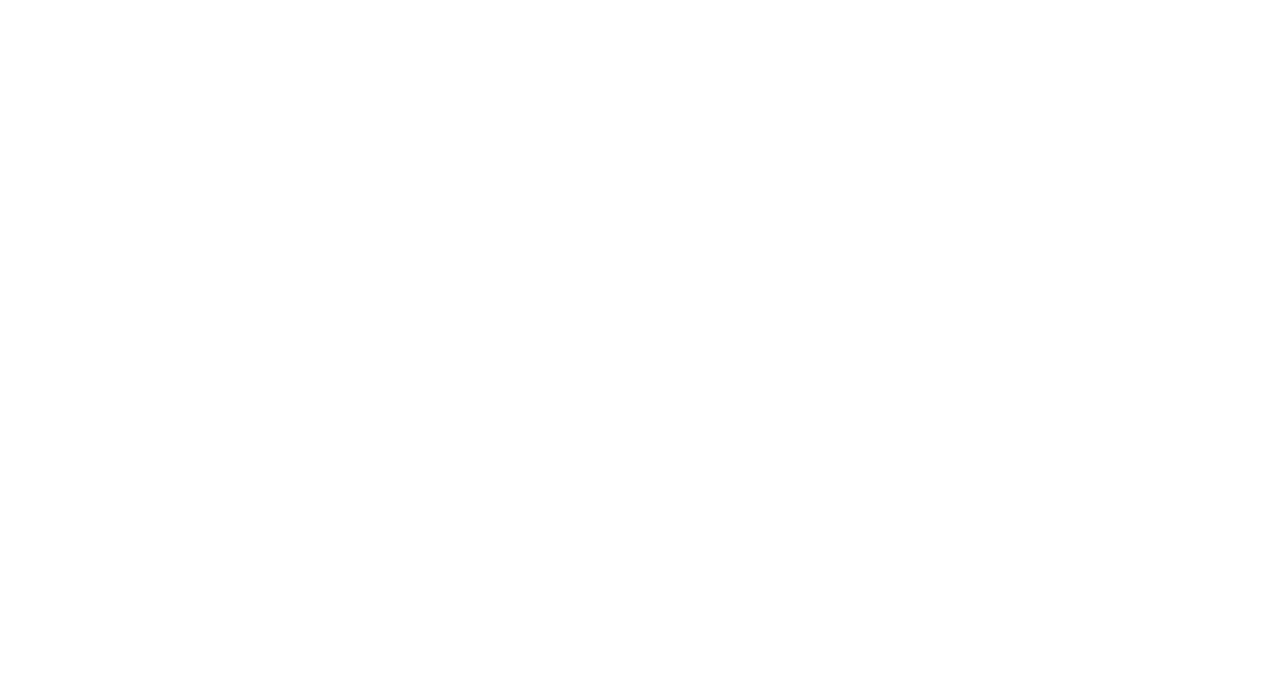
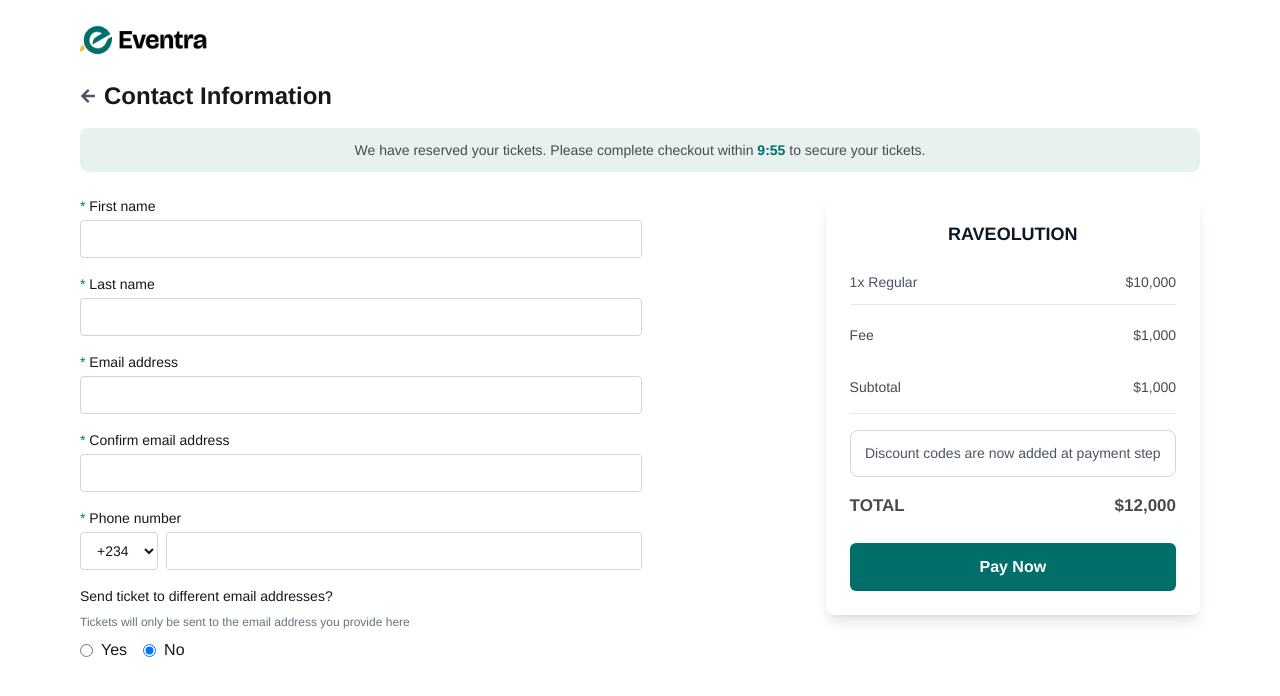
Before and after one commit to Tobak95/Event-Frontend, a React (Vite) app: page /checkout2 in a window 1280 px wide. Before the commit this address had no page. Shown: the top 696 px of the page. Built offline with nearby package versions, Linux system fonts and the light colour scheme.

Commit message:
checkout page

```diff
--- a/src/App.jsx
+++ b/src/App.jsx
@@ -16,6 +16,7 @@ const VerifyEmail = lazy(() => import("./Pages/ModalPages/VerifyEmail"));
 const Tickets = lazy(() => import("./Pages/Tickets"));
 const ForgotPassword = lazy(() => import("./Pages/auth/ForgotPassword"));
 const CheckYourEmail = lazy(() => import("./Pages/auth/CheckYourEmail"));
+const CheckOut2 = lazy(() => import("./Pages/CheckOut2"));
 
 const VerificationFromEmail = lazy(() =>
   import("./Pages/ModalPages/VerificationFromEmail")
@@ -44,6 +45,7 @@ function App() {
               element={<VerificationFromEmail />}
             />
             <Route path="/eventDetails" element={<EventDetails />} />
+            <Route path="/checkout2" element={<CheckOut2 />} />
 
             <Route path="EventDetails" element={<EventDetails />} />
             <Route path="/tickets" element={<Tickets />} />
--- /dev/null
+++ b/src/Pages/CheckOut2.jsx
@@ -0,0 +1,284 @@
+import React, { useState, useEffect } from "react";
+import { FaArrowLeft } from "react-icons/fa";
+import BrandLogo from "../assets/logo2.png";
+
+const CheckOut2 = () => {
+  const [formData, setFormData] = useState({
+    firstName: "",
+    lastName: "",
+    email: "",
+    confirmEmail: "",
+    phone: "",
+    countryCode: "+234",
+    sendToDifferentEmail: false,
+    otherEmail: "",
+  });
+
+  const [timer, setTimer] = useState(600); // 10 mins
+  const [errors, setErrors] = useState({});
+
+  useEffect(() => {
+    const interval = setInterval(() => {
+      setTimer((prev) => (prev > 0 ? prev - 1 : 0));
+    }, 1000);
+    return () => clearInterval(interval);
+  }, []);
+
+  const formatTime = (seconds) => {
+    const m = Math.floor(seconds / 60);
+    const s = seconds % 60;
+    return `${m}:${s < 10 ? "0" : ""}${s}`;
+  };
+
+  const handleChange = (e) => {
+    const { name, value, type, checked } = e.target;
+    setFormData((prev) => ({
+      ...prev,
+      [name]: type === "checkbox" ? checked : value,
+    }));
+  };
+
+  const handleSubmit = (e) => {
+    e.preventDefault();
+    let tempErrors = {};
+    if (formData.email !== formData.confirmEmail) {
+      tempErrors.confirmEmail = "Emails do not match";
+    }
+    if (!formData.phone) {
+      tempErrors.phone = "Phone number is required";
+    }
+
+    setErrors(tempErrors);
+
+    if (Object.keys(tempErrors).length === 0) {
+      alert("Form submitted!");
+    }
+  };
+
+  const ticketTypes = [
+    { id: "regular", name: "Regular", price: 10000 },
+    { id: "vip", name: "VIP", price: 20000 },
+    { id: "vvip", name: "VVIP", price: 50000 },
+  ];
+
+  // Example ticket quantities (you can later update with state/props)
+  const ticketQuantities = {
+    regular: 1,
+    vip: 0,
+    vvip: 0,
+  };
+
+  return (
+    <div className="max-w-6xl mx-auto px-4 py-6">
+      {/* HEADER */}
+      <div className="flex items-center gap-3 mb-6">
+        <img src={BrandLogo} alt="Logo" className="h-8" />
+      </div>
+
+      <div className="flex items-center gap-2 mb-4">
+        <FaArrowLeft className="text-gray-600 cursor-pointer" />
+        <h2 className="text-2xl font-semibold">Contact Information</h2>
+      </div>
+
+      {/* TIMER BANNER */}
+      <div className="bg-[#E6F1F0] rounded-lg text-center text-sm text-[#4A4A4A] p-3 mb-6">
+        We have reserved your tickets. Please complete checkout within{" "}
+        <span className="font-bold text-[#006F6A]">{formatTime(timer)}</span> to
+        secure your tickets.
+      </div>
+
+      {/* MAIN FORM LAYOUT */}
+      <form
+        onSubmit={handleSubmit}
+        className="flex flex-col md:flex-row md:gap-46 justify-between"
+      >
+        {/* LEFT SIDE */}
+        <div className="space-y-4 w-full md:w-[60%]">
+          {[
+            { label: "First name", name: "firstName", type: "text" },
+            { label: "Last name", name: "lastName", type: "text" },
+            { label: "Email address", name: "email", type: "email" },
+            {
+              label: "Confirm email address",
+              name: "confirmEmail",
+              type: "email",
+            },
+          ].map((field) => (
+            <div className="mb-4" key={field.name}>
+              <label className="block font-medium text-sm">
+                <span className="text-green-700">*</span> {field.label}
+              </label>
+              <input
+                name={field.name}
+                type={field.type}
+                value={formData[field.name]}
+                onChange={handleChange}
+                required
+                className="mt-1 w-full border border-gray-300 rounded px-3 py-2 text-sm"
+              />
+              {errors[field.name] && (
+                <p className="text-sm text-red-600 mt-1">
+                  {errors[field.name]}
+                </p>
+              )}
+            </div>
+          ))}
+
+          {/* Phone */}
+          <div className="mb-4">
+            <label className="block font-medium text-sm">
+              <span className="text-green-700">*</span> Phone number
+            </label>
+            <div className="flex gap-2 mt-1">
+              <select
+                name="countryCode"
+                value={formData.countryCode}
+                onChange={handleChange}
+                className="border border-gray-300 rounded px-3 py-2 text-sm"
+              >
+                <option value="+234">+234</option>
+                <option value="+1">+1</option>
+                <option value="+44">+44</option>
+              </select>
+              <input
+                name="phone"
+                type="text"
+                value={formData.phone}
+                onChange={handleChange}
+                required
+                className="flex-1 border border-gray-300 rounded px-3 py-2 text-sm"
+              />
+            </div>
+            {errors.phone && (
+              <p className="text-sm text-red-600 mt-1">{errors.phone}</p>
+            )}
+          </div>
+
+          {/* Radio Buttons */}
+          <div className="mb-4">
+            <p className="font-medium text-sm mb-2">
+              Send ticket to different email addresses?
+            </p>
+            <p className="text-xs text-gray-500 mb-2">
+              Tickets will only be sent to the email address you provide here
+            </p>
+            <div className="flex gap-4">
+              <label className="flex items-center gap-2">
+                <input
+                  type="radio"
+                  name="sendToDifferentEmail"
+                  checked={formData.sendToDifferentEmail === true}
+                  onChange={() =>
+                    setFormData((prev) => ({
+                      ...prev,
+                      sendToDifferentEmail: true,
+                    }))
+                  }
+                />
+                Yes
+              </label>
+              <label className="flex items-center gap-2">
+                <input
+                  type="radio"
+                  name="sendToDifferentEmail"
+                  checked={formData.sendToDifferentEmail === false}
+                  onChange={() =>
+                    setFormData((prev) => ({
+                      ...prev,
+                      sendToDifferentEmail: false,
+                    }))
+                  }
+                />
+                No
+              </label>
+            </div>
+          </div>
+
+          {formData.sendToDifferentEmail && (
+            <div className="mb-4">
+              <label className="block font-medium text-sm">
+                Other Email Address
+              </label>
+              <input
+                type="email"
+                name="otherEmail"
+                value={formData.otherEmail}
+                onChange={handleChange}
+                className="mt-1 w-full border border-gray-300 rounded px-3 py-2 text-sm"
+              />
+            </div>
+          )}
+        </div>
+
+        {/* RIGHT SIDE */}
+        <div className="w-full md:w-[40%]">
+          <div className="bg-[#FFFFFF] rounded-lg shadow-lg p-6 sticky top-6">
+            <h3 className="text-lg font-bold text-gray-900 mb-6 text-center">
+              RAVEOLUTION
+            </h3>
+
+            <div className="space-y-3 mb-4">
+              {ticketTypes.map(
+                (ticket) =>
+                  (ticketQuantities[ticket.id] || 0) > 0 && (
+                    <div
+                      key={ticket.id}
+                      className="flex justify-between text-sm"
+                    >
+                      <span className="text-gray-600">
+                        {ticketQuantities[ticket.id] || 0}x {ticket.name}
+                      </span>
+                      <span className="font-medium text-[#4A4A4A] text-[14px] ">
+                        $
+                        {(
+                          (ticketQuantities[ticket.id] || 0) * ticket.price
+                        ).toLocaleString()}
+                      </span>
+                    </div>
+                  )
+              )}
+
+              {(ticketQuantities.regular > 0 ||
+                ticketQuantities.vip > 0 ||
+                ticketQuantities.vvip > 0) && (
+                <>
+                  <div className="flex justify-between text-sm pt-5 border-t border-gray-200">
+                    <span className="text-[#4A4A4A]">Fee</span>
+                    <span className="font-medium text-[#4A4A4A] text-[14px]">
+                      $1,000
+                    </span>
+                  </div>
+
+                  <div className="flex justify-between text-sm pt-5 ">
+                    <span className="text-[#4A4A4A]">Subtotal</span>
+                    <span className="font-medium text-[#4A4A4A] text-[14px]">
+                      $1,000
+                    </span>
+                  </div>
+                </>
+              )}
+            </div>
+
+            <div className="border-t border-gray-200 pt-4 mb-6">
+              <div className="mb-4">
+                <p className="text-[14px] border border-gray-300 p-3 rounded-lg text-gray-600 text-center">
+                  Discount codes are now added at payment step
+                </p>
+              </div>
+              <div className="flex justify-between items-center font-bold">
+                <span className="text-[#4A4A4A] text-[17px]">TOTAL</span>
+                <span className="text-[#4A4A4A] text-[17px]">$12,000</span>
+              </div>
+            </div>
+
+            <button className="w-full bg-[#006F6A] text-white py-3 px-4 rounded-md font-semibold">
+              Pay Now
+            </button>
+          </div>
+        </div>
+      </form>
+    </div>
+  );
+};
+
+export default CheckOut2;
```
